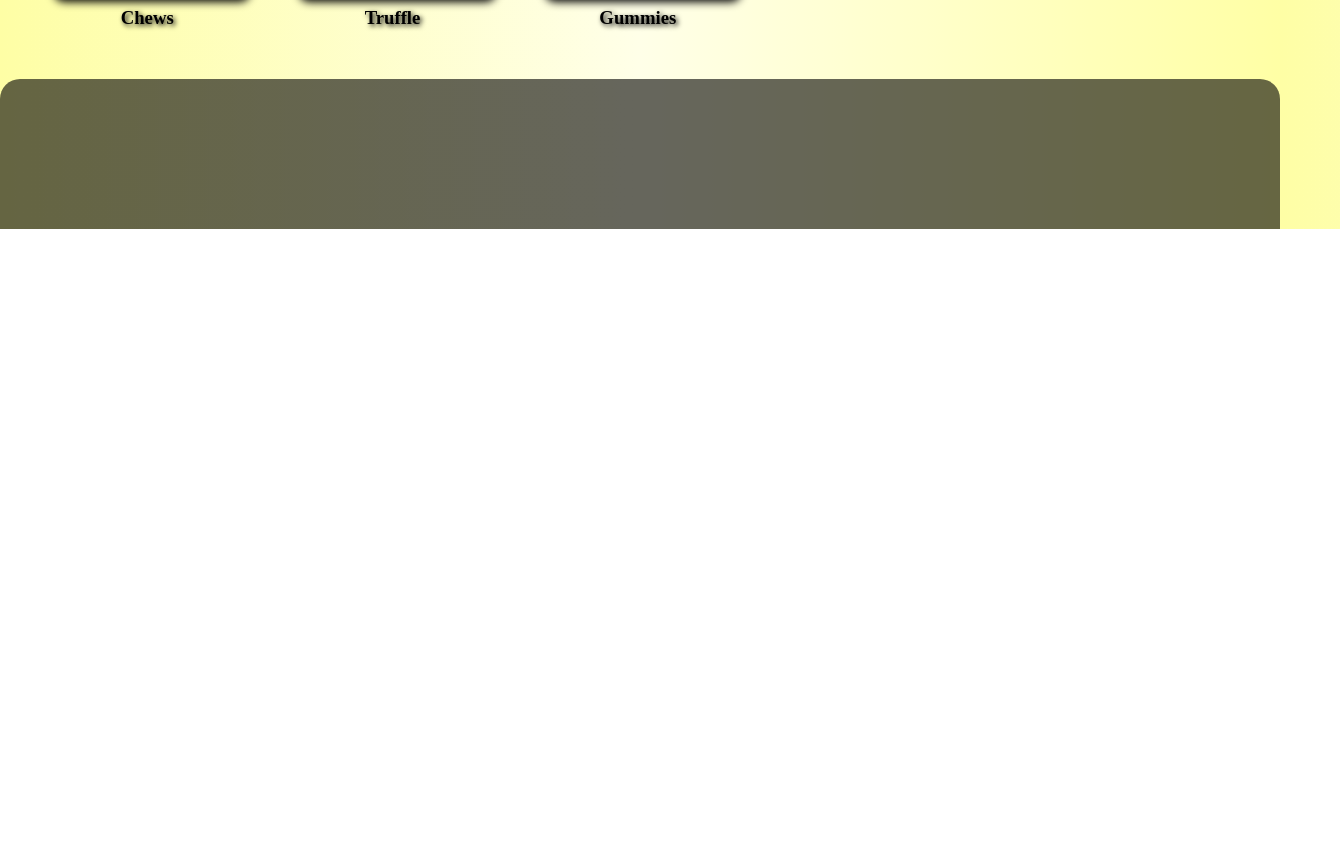
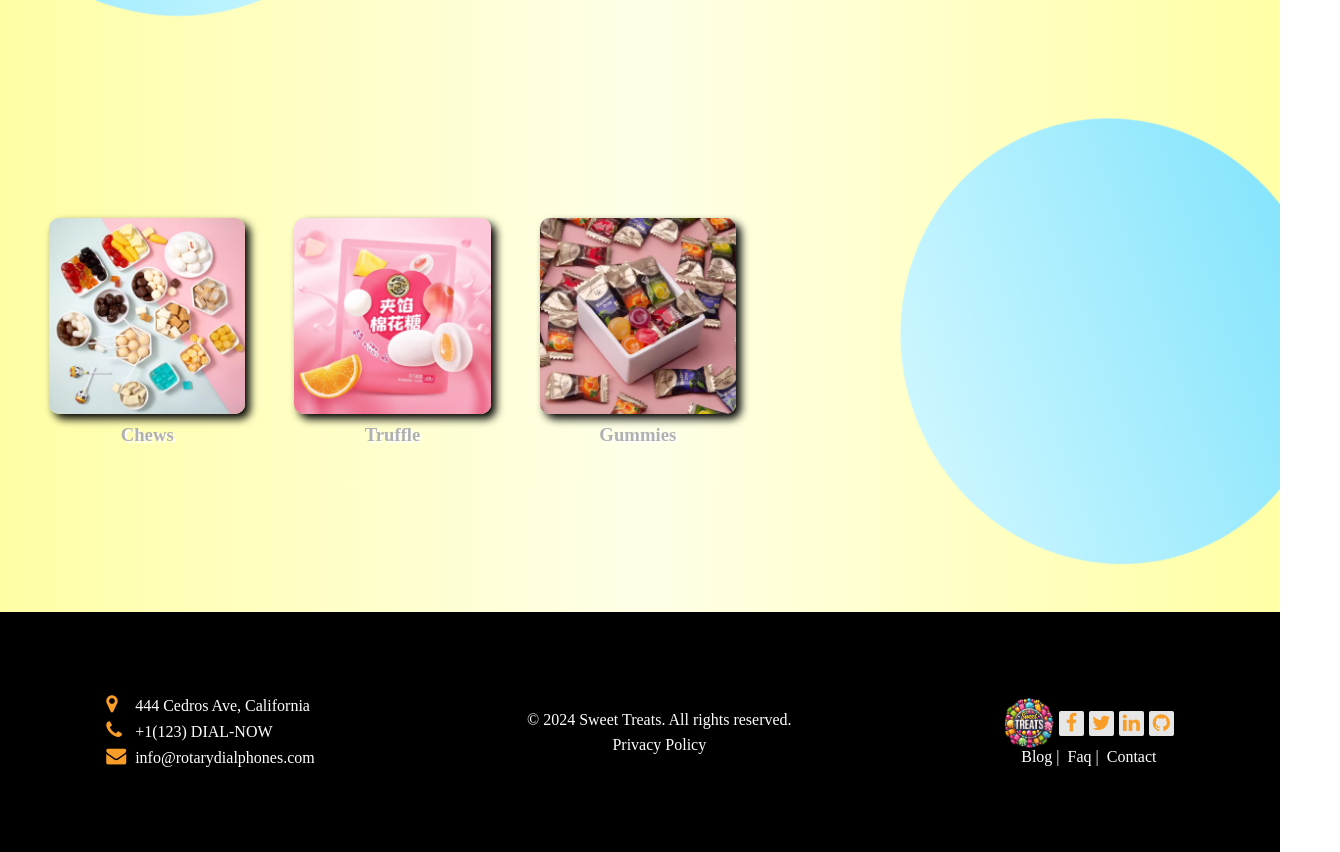
Before and after one commit to DerickCJ/CSS-Assignment2, a plain HTML site: page index.html in a window 1280 px wide. Shown: the part 1292-2144 px from the top of the page, 1340 px wide, since content can reach past the window. Before the commit the page ends 1521 px from the top, so only its background shows below. Drawn offline with nearby package versions, Linux system fonts and the light colour scheme.

Commit message:
add footer

```diff
--- a/css/style.css
+++ b/css/style.css
@@ -38,9 +38,15 @@ menu {
 }
 
 
-li a:hover {
+a:hover {
   color: rgba(255, 0, 0, 1);
   text-shadow: 3px 3px 10px rgb(255, 0, 0);
+}
+
+.fa:hover {
+  color: rgba(255, 0, 0, 1);
+  opacity: 0.8;
+  cursor: pointer;
 }
 
 menu::before {
@@ -108,10 +114,10 @@ h1 {
   font-size: 4em;
 }
 
-h3,
-p {
-  color: #000;
+h3 {
+  color: #b1b1b1;
   text-align: center;
+  text-shadow: 2px 2px rgb(255, 255, 255);
 
 }
 
@@ -131,7 +137,7 @@ p {
   display: grid;
   grid-template-columns: 1fr 2fr;
   width: 100%;
-  height: auto;
+  height: 60vh;
   align-items: center;
   margin-top: 5%;
 
@@ -185,11 +191,11 @@ p {
   }
 
   25% {
-    transform: rotate(-20deg) translateX(10%) translateY(15px);
+    transform: rotate(-20deg) translateX(10%) translateY(-15px);
   }
 
   100% {
-    transform: rotate(-20deg) translateX(10%) translateY(-30px);
+    transform: rotate(-20deg) translateX(10%) translateY(30px);
   }
 }
 
@@ -205,11 +211,10 @@ p {
 .card {
   width: 25%;
   height: 75%;
-  text-shadow: 2px 2px 5px black;
 
 }
 
-img {
+.card img {
   box-shadow: 5px 5px 8px black;
   border-radius: 10px;
   width: 100%;
@@ -250,18 +255,62 @@ img {
   display: grid;
   grid-template-columns: 2fr 1fr;
   width: 100%;
-  height: auto;
+  height: 70vh;
   align-items: center;
-
+  overflow: hidden;
 }
 
 
 
 footer {
   width: 100%;
-  height: 150px;
-  background-color: rgba(0, 0, 0, 0.6);
-  border-radius: 20px 20px 0 0;
-  margin-top: 50px;
+  height: 30vh;
+  display: flex;
+  justify-content: space-around;
+  align-items: center;
+  background-color: rgba(0, 0, 0, 1);
 
 }
+
+.footer-icons {
+  display: flex;
+  align-items: center;
+}
+
+.footer-icons a {
+  width: 25px;
+  height: 25px;
+  background-color: rgb(230, 230, 230);
+  border-radius: 2px;
+  font-size: 20px;
+  color: rgb(248, 157, 40);
+  text-align: center;
+  line-height: 25px;
+  margin-left: 5px;
+}
+
+.footer-icons img {
+  width: 50px;
+  height: 50px;
+}
+
+.footer-links {
+  text-align: center;
+}
+
+.footer-left p {
+  display: inline-block;
+  margin: 4px 0;
+
+}
+
+.footer-left i {
+  font-size: 20px;
+  color: rgb(248, 157, 40);
+  width: 25px;
+}
+
+.footer-center p {
+  text-align: center;
+  line-height: 25px;
+}
--- a/index.html
+++ b/index.html
@@ -4,6 +4,7 @@
 <head>
   <meta charset="UTF-8">
   <meta name="viewport" content="width=device-width, initial-scale=1.0">
+  <link rel="stylesheet" href="https://cdnjs.cloudflare.com/ajax/libs/font-awesome/4.7.0/css/font-awesome.min.css">
   <link rel="stylesheet" href="./css/style.css">
   <!-- add jQuery -->
   <script src="https://ajax.googleapis.com/ajax/libs/jquery/3.7.1/jquery.min.js"></script>
@@ -84,7 +85,46 @@
     </section>
   </main>
   <footer>
+    <div class="footer-left">
+      <div>
+        <i class="fa fa-map-marker"></i>
+        <p><a href="#">444 Cedros Ave, California</a></p>
+      </div>
+      <div>
+        <i class="fa fa-phone"></i>
+        <p><a href="#">+1(123) DIAL-NOW</a></p>
+      </div>
+      <div>
+        <i class="fa fa-envelope"></i>
+        <p><a href="#">info@rotarydialphones.com</a></p>
+      </div>
+    </div>
 
+
+    <div class="footer-center">
+
+      <p class="footer-company-name">&copy; 2024 Sweet Treats. All rights reserved.<br>
+        Privacy Policy
+      </p>
+
+    </div>
+
+
+    <div class="footer-right">
+
+      <div class="footer-icons">
+        <img src="./image/Logo1.png" alt="logo" class="iconLogo">
+        <a href="#" id="fa-facebook" class="fa fa-facebook"></a>
+        <a href="#" class="fa fa-twitter"></a>
+        <a href="#" class="fa fa-linkedin"></a>
+        <a href="#" class="fa fa-github"></a>
+      </div>
+      <p class="footer-links">
+        <a href="#">Blog</a>&nbsp;|&nbsp;
+        <a href="#">Faq</a>&nbsp;|&nbsp;
+        <a href="#">Contact</a>
+      </p>
+    </div>
   </footer>
 </body>
 
```
